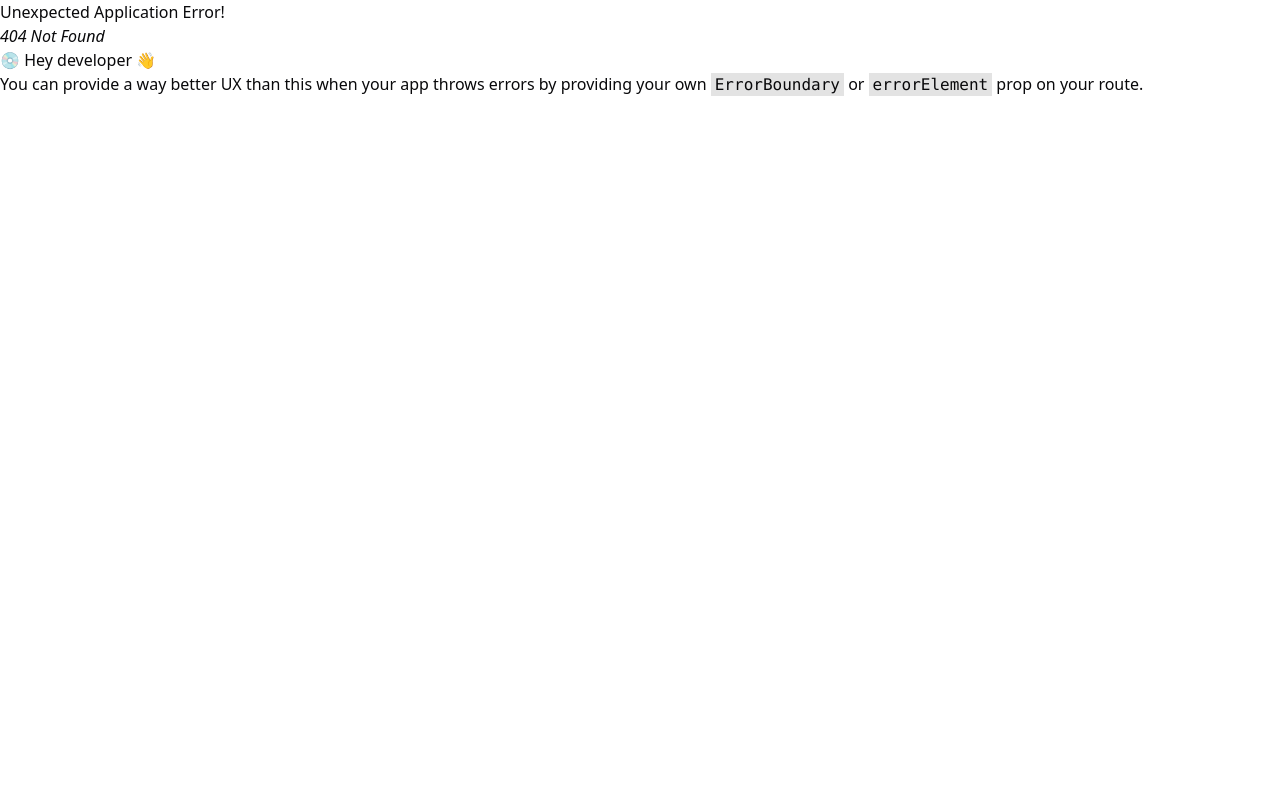
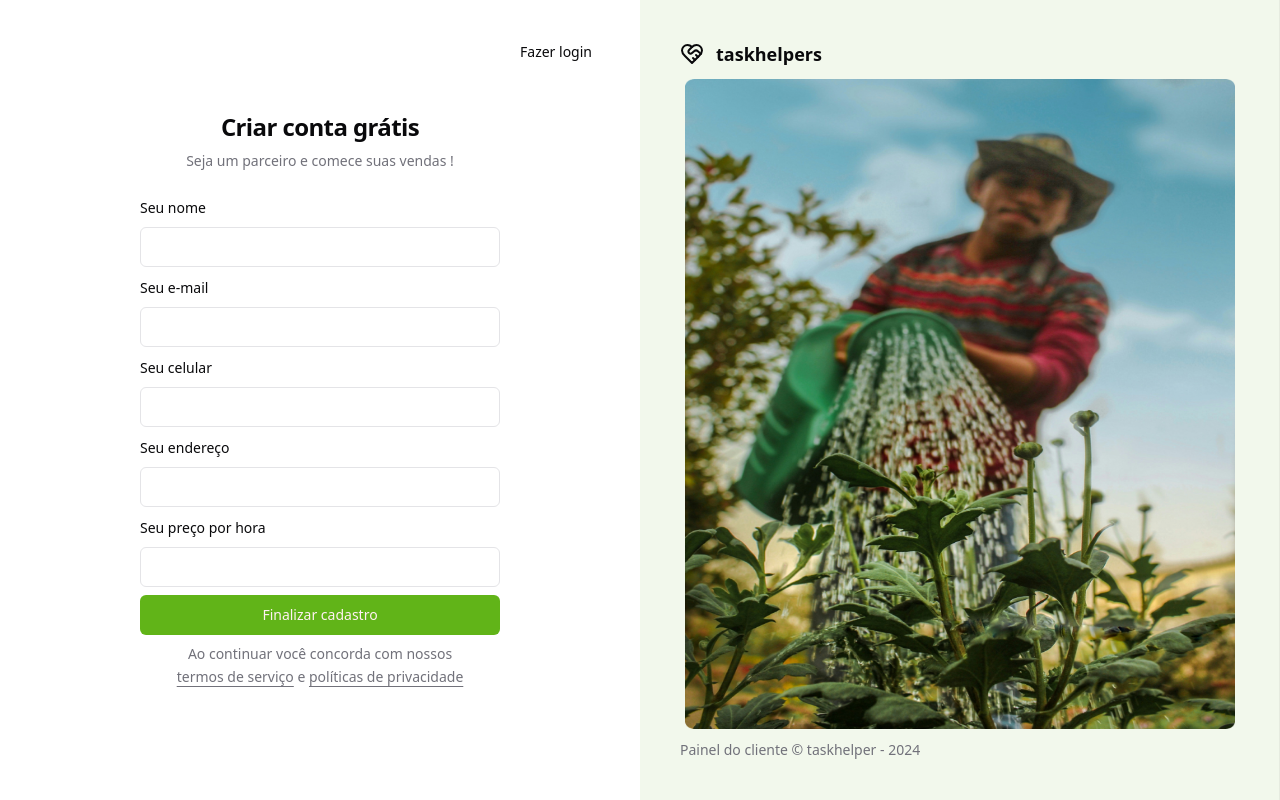
Before and after one commit to Artur-Ceschin/taskhelper-web, a React (Vite) app: page /sign-up in a window 1280 px wide. Before the commit this address had no page. Built offline with nearby package versions, Linux system fonts and the light colour scheme.

Commit message:
feat: 🎸 sign-in and sign-up page UI and form implementation

```diff
--- a/package.json
+++ b/package.json
@@ -24,6 +24,7 @@
     "react-helmet-async": "^2.0.4",
     "react-hook-form": "^7.51.0",
     "react-router-dom": "^6.22.3",
+    "sonner": "^1.4.3",
     "sort-by": "^1.2.0",
     "tailwind-merge": "^2.2.1",
     "tailwindcss-animate": "^1.0.7",
--- a/src/App.tsx
+++ b/src/App.tsx
@@ -2,6 +2,7 @@ import './global.css'
 
 import { Helmet, HelmetProvider } from 'react-helmet-async'
 import { RouterProvider } from 'react-router-dom'
+import { Toaster } from 'sonner'
 
 import { router } from './routes'
 
@@ -10,6 +11,7 @@ export function App() {
     <HelmetProvider>
       <Helmet titleTemplate="%s | taskhelpers" />
       <RouterProvider router={router} />
+      <Toaster richColors position="top-left" />
     </HelmetProvider>
   )
 }
--- a/src/global.css
+++ b/src/global.css
@@ -1,6 +1,8 @@
 @tailwind base;
 @tailwind components;
 @tailwind utilities;
+
+/* 142.1 76.2% 36.3% */
 
 @layer base {
   :root {
@@ -10,11 +12,11 @@
     --card-foreground: 240 10% 3.9%;
     --popover: 0 0% 100%;
     --popover-foreground: 240 10% 3.9%;
-    --primary: 92, 44%, 40%;
+    --primary: 92 76.2% 40%;
     --primary-foreground: 355.7 100% 97.3%;
     --secondary: 240 4.8% 95.9%;
     --secondary-foreground: 240 5.9% 10%;
-    --muted: 91, 47%, 95%;
+    --muted: 91 47% 95%;
     --muted-foreground: 240 3.8% 46.1%;
     --accent: 240 4.8% 95.9%;
     --accent-foreground: 240 5.9% 10%;
--- a/src/pages/_layouts/auth.tsx
+++ b/src/pages/_layouts/auth.tsx
@@ -6,7 +6,7 @@ import GardenHelper from '@/assets/garden-helper.png'
 export function AuthLayout() {
   return (
     <div className="grid min-h-screen grid-cols-2">
-      <div className="flex flex-col items-center justify-center">
+      <div className="relative flex flex-col items-center justify-center">
         <Outlet />
       </div>
 
--- a/src/pages/auth/sign-in.tsx
+++ b/src/pages/auth/sign-in.tsx
@@ -1,14 +1,45 @@
 import { Helmet } from 'react-helmet-async'
+import { useForm } from 'react-hook-form'
+import { Link } from 'react-router-dom'
+import { toast } from 'sonner'
+import { z } from 'zod'
 
 import { Button } from '@/components/ui/button'
 import { Input } from '@/components/ui/input'
 import { Label } from '@/components/ui/label'
 
+const signInForm = z.object({
+  email: z.string({ required_error: 'Digite o seu email' }).email(),
+  password: z.string({ required_error: 'Digite o seu email' }),
+})
+
+type SignInForm = z.infer<typeof signInForm>
+
 export default function SignIn() {
+  const {
+    register,
+    handleSubmit,
+    formState: { isSubmitting },
+  } = useForm<SignInForm>()
+
+  async function handleSignIn(data: SignInForm) {
+    try {
+      console.log(data)
+      await new Promise((resolve) => setTimeout(resolve, 2000))
+
+      toast.success('Usuário válido')
+    } catch {
+      toast.error('Realize o seu cadastro')
+    }
+  }
+
   return (
     <>
       <Helmet title="Login" />
       <div className="p-8">
+        <Button variant="outline" asChild className="absolute left-8 top-8">
+          <Link to="/sign-up">Crie sua conta e se torne um taskhelpers</Link>
+        </Button>
         <div className="flex w-[360px] flex-col justify-center gap-6">
           <div className="flex flex-col gap-2 text-center">
             <h1 className="text-2xl font-semibold tracking-tight">
@@ -20,13 +51,18 @@ export default function SignIn() {
             </p>
           </div>
 
-          <form className="space-y-2">
+          <form className="space-y-2" onSubmit={handleSubmit(handleSignIn)}>
             <div className="space-y-2">
               <Label htmlFor="email">Email</Label>
-              <Input id="email" type="email" />
+              <Input id="email" type="email" {...register('email')} />
             </div>
 
-            <Button className="w-full" type="submit">
+            <div className="space-y-2">
+              <Label htmlFor="password">Senha</Label>
+              <Input id="password" type="password" {...register('password')} />
+            </div>
+
+            <Button disabled={isSubmitting} className="w-full" type="submit">
               Acessar painel
             </Button>
           </form>
--- /dev/null
+++ b/src/pages/auth/sign-up.tsx
@@ -0,0 +1,107 @@
+import { Helmet } from 'react-helmet-async'
+import { useForm } from 'react-hook-form'
+import { Link, useNavigate } from 'react-router-dom'
+import { toast } from 'sonner'
+import { z } from 'zod'
+
+import { Button } from '@/components/ui/button'
+import { Input } from '@/components/ui/input'
+import { Label } from '@/components/ui/label'
+
+const signUpForm = z.object({
+  name: z.string(),
+  phone: z.string(),
+  email: z.string().email(),
+  address: z.string(),
+  hourPrice: z.number(),
+})
+
+type SignUpForm = z.infer<typeof signUpForm>
+
+export default function SignUp() {
+  const navigate = useNavigate()
+  const {
+    register,
+    handleSubmit,
+    formState: { isSubmitting },
+  } = useForm<SignUpForm>()
+
+  async function handleSignUp(data: SignUpForm) {
+    try {
+      console.log(data)
+      await new Promise((resolve) => setTimeout(resolve, 2000))
+
+      toast.success('Restaurante cadastrado com sucesso', {
+        action: {
+          label: 'Login',
+          onClick: () => navigate('sign-in'),
+        },
+      })
+    } catch {
+      toast.error('Erro ao cadastrar restaurante')
+    }
+  }
+
+  return (
+    <>
+      <Helmet title="Cadastro" />
+      <div className="p-8">
+        <Button variant="ghost" asChild className="absolute right-8 top-8">
+          <Link to="/sign-in">Fazer login</Link>
+        </Button>
+        <div className="flex w-[360px] flex-col justify-center gap-6">
+          <div className="flex flex-col gap-2 text-center">
+            <h1 className="text-2xl font-semibold tracking-tight">
+              Criar conta grátis
+            </h1>
+            <p className="text-sm text-muted-foreground">
+              Seja um parceiro e comece suas vendas !
+            </p>
+          </div>
+
+          <form onSubmit={handleSubmit(handleSignUp)} className="space-y-2">
+            <div className="space-y-2">
+              <Label htmlFor="name">Seu nome</Label>
+              <Input id="name" type="text" {...register('name')} />
+            </div>
+
+            <div className="space-y-2">
+              <Label htmlFor="email">Seu e-mail</Label>
+              <Input id="email" type="email" {...register('email')} />
+            </div>
+
+            <div className="space-y-2">
+              <Label htmlFor="phone">Seu celular</Label>
+              <Input id="phone" type="tel" {...register('phone')} />
+            </div>
+
+            <div className="space-y-2">
+              <Label htmlFor="address">Seu endereço</Label>
+              <Input id="address" type="text" {...register('address')} />
+            </div>
+
+            <div className="space-y-2">
+              <Label htmlFor="hourPrice">Seu preço por hora</Label>
+              <Input id="hourPrice" type="text" {...register('hourPrice')} />
+            </div>
+
+            <Button disabled={isSubmitting} className="w-full" type="submit">
+              Finalizar cadastro
+            </Button>
+
+            <p className="px-6 text-center text-sm leading-relaxed text-muted-foreground">
+              Ao continuar você concorda com nossos{' '}
+              <a href="" className="underline underline-offset-4">
+                termos de serviço
+              </a>{' '}
+              e{' '}
+              <a href="" className="underline underline-offset-4">
+                políticas de privacidade
+              </a>
+            </p>
+          </form>
+        </div>
+      </div>
+    </>
+  )
+}
--- a/src/routes.tsx
+++ b/src/routes.tsx
@@ -4,6 +4,7 @@ import { AppLayout } from './pages/_layouts/app'
 import { AuthLayout } from './pages/_layouts/auth'
 import Dashboard from './pages/app/dashboard'
 import SignIn from './pages/auth/sign-in'
+import SignUp from './pages/auth/sign-up'
 
 export const router = createBrowserRouter([
   {
@@ -14,6 +15,9 @@ export const router = createBrowserRouter([
   {
     path: '/',
     element: <AuthLayout />,
-    children: [{ path: '/sign-in', element: <SignIn /> }],
+    children: [
+      { path: '/sign-in', element: <SignIn /> },
+      { path: '/sign-up', element: <SignUp /> },
+    ],
   },
 ])
```
Also changed, not shown: 1 other file (tests, documents, lock files or other folders).
